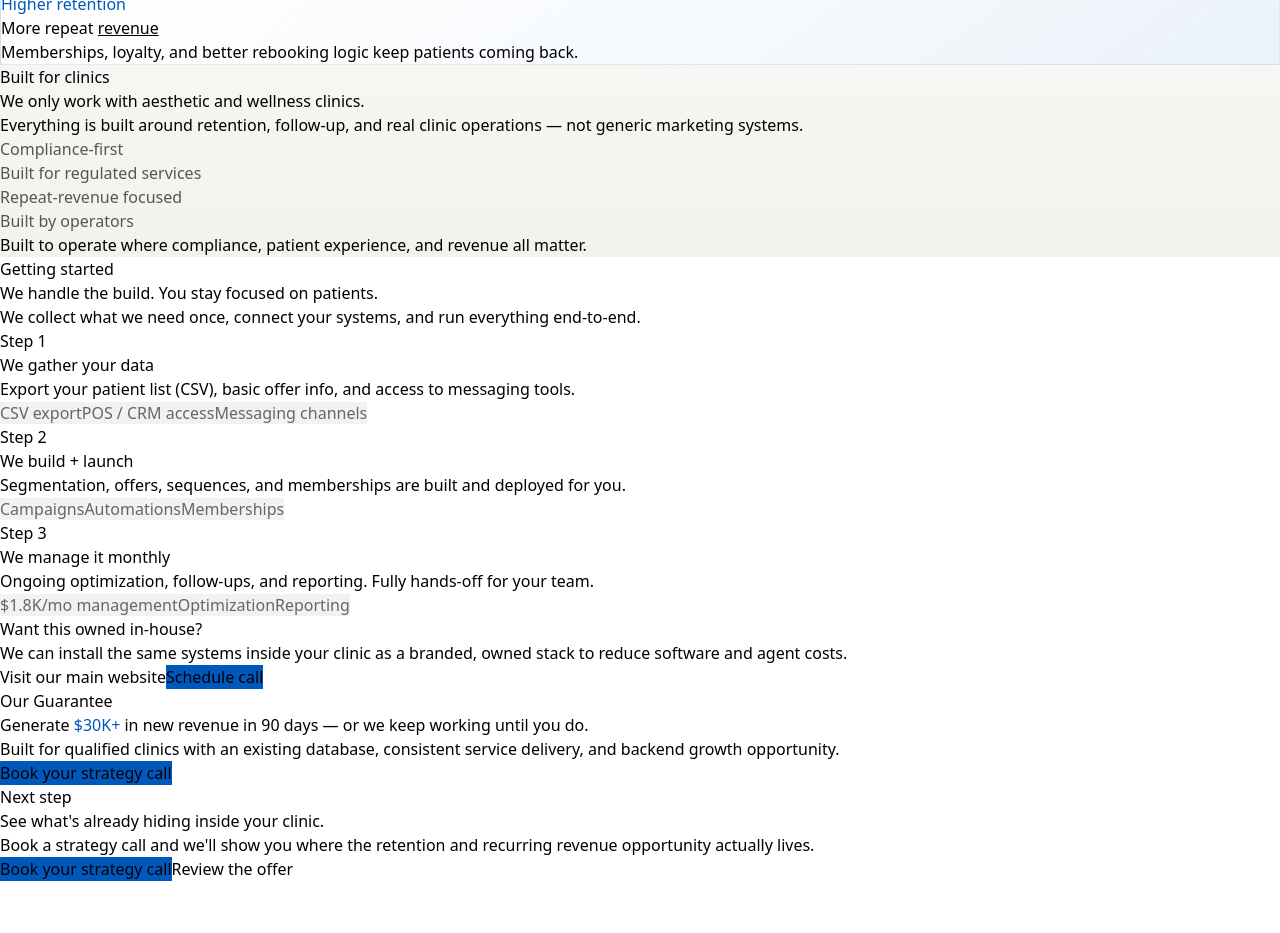
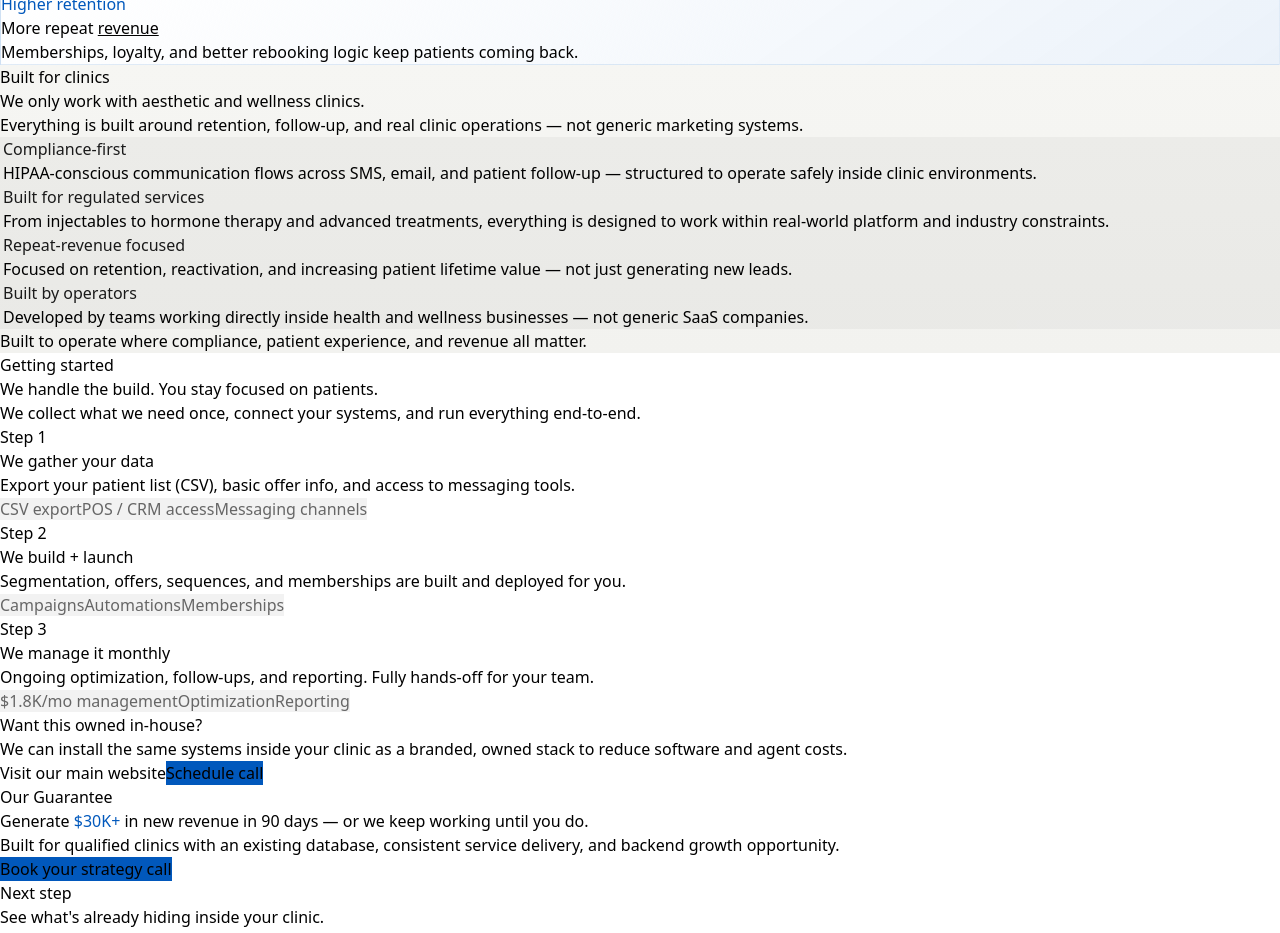
Before and after one commit to alexshue-code/synta-funnel, a React (Vite) app: page / in a window 1280 px wide. Shown: the part 4420-5353 px from the top of the page. Before the commit the page ends 5301 px from the top, so only its background shows below. Built offline with nearby package versions, Linux system fonts and the light colour scheme.

Commit message:
Replace trust strip with 4-card layout with descriptions and hover

```diff
--- a/src/App.jsx
+++ b/src/App.jsx
@@ -602,10 +602,22 @@ function AuthoritySection() {
   }, []);
 
   const items = [
-    { label: "Compliance-first" },
-    { label: "Built for regulated services" },
-    { label: "Repeat-revenue focused" },
-    { label: "Built by operators" },
+    {
+      label: "Compliance-first",
+      text: "HIPAA-conscious communication flows across SMS, email, and patient follow-up — structured to operate safely inside clinic environments.",
+    },
+    {
+      label: "Built for regulated services",
+      text: "From injectables to hormone therapy and advanced treatments, everything is designed to work within real-world platform and industry constraints.",
+    },
+    {
+      label: "Repeat-revenue focused",
+      text: "Focused on retention, reactivation, and increasing patient lifetime value — not just generating new leads.",
+    },
+    {
+      label: "Built by operators",
+      text: "Developed by teams working directly inside health and wellness businesses — not generic SaaS companies.",
+    },
   ];
 
   return (
@@ -636,15 +648,12 @@ function AuthoritySection() {
         {/* Divider */}
         <div className="mx-auto mt-12 h-px max-w-2xl bg-black/[0.07]" />
 
-        {/* Trust strip */}
-        <div className="mx-auto mt-0 grid grid-cols-2 md:grid-cols-4">
+        {/* Trust cards */}
+        <div className="mx-auto mt-0 grid grid-cols-2 gap-3 md:grid-cols-4 md:gap-4">
           {items.map((item, i) => (
-            <TrustStripItem key={item.label} label={item.label} index={i} visible={visible} />
+            <TrustCard key={item.label} label={item.label} text={item.text} index={i} visible={visible} />
           ))}
         </div>
-
-        {/* Divider */}
-        <div className="mx-auto h-px max-w-2xl bg-black/[0.07]" />
 
         {/* Anchor line */}
         <p
@@ -661,39 +670,41 @@ function AuthoritySection() {
   );
 }
 
-function TrustStripItem({ label, index, visible }) {
+function TrustCard({ label, text, index, visible }) {
   const [hovered, setHovered] = useState(false);
 
   return (
     <div
       onMouseEnter={() => setHovered(true)}
       onMouseLeave={() => setHovered(false)}
-      className="flex flex-col items-center gap-2 px-4 py-8"
+      className="rounded-2xl p-5"
       style={{
+        background: hovered ? "rgba(1,88,188,0.04)" : "rgba(0,0,0,0.035)",
+        borderLeft: `3px solid rgba(1,88,188,${hovered ? 1 : 0})`,
+        transform: hovered ? "translateY(-2px)" : "translateY(0)",
         opacity: !visible ? 0 : 1,
-        transform: !visible ? "translateY(8px)" : "scale(1.02)" && hovered ? "scale(1.02)" : "scale(1)",
-        transition: "opacity 0.5s ease, transform 0.25s ease",
-        transitionDelay: !visible ? "0s" : `${0.32 + index * 0.07}s`,
-        cursor: "default",
+        transition: "background 0.25s ease, border-left-color 0.25s ease, transform 0.25s ease, opacity 0.5s ease",
+        transitionDelay: !visible ? "0s" : `${0.28 + index * 0.07}s`,
       }}
     >
       <div
-        className="h-2 w-2 rounded-full"
+        className="mb-3 h-2 w-2 rounded-full"
         style={{
-          background: hovered ? ACCENT : "rgba(1,88,188,0.45)",
-          transform: hovered ? "scale(1.3)" : "scale(1)",
+          background: hovered ? ACCENT : "rgba(1,88,188,0.5)",
+          transform: hovered ? "scale(1.25)" : "scale(1)",
           transition: "all 0.25s ease",
         }}
       />
-      <span
+      <div
         className="text-sm font-semibold tracking-[-0.01em]"
         style={{
-          color: hovered ? ACCENT : "rgba(0,0,0,0.65)",
+          color: hovered ? "#000" : "#1a1a1a",
           transition: "color 0.25s ease",
         }}
       >
         {label}
-      </span>
+      </div>
+      <p className="mt-2 text-xs leading-5 text-black/50">{text}</p>
     </div>
   );
 }
```
